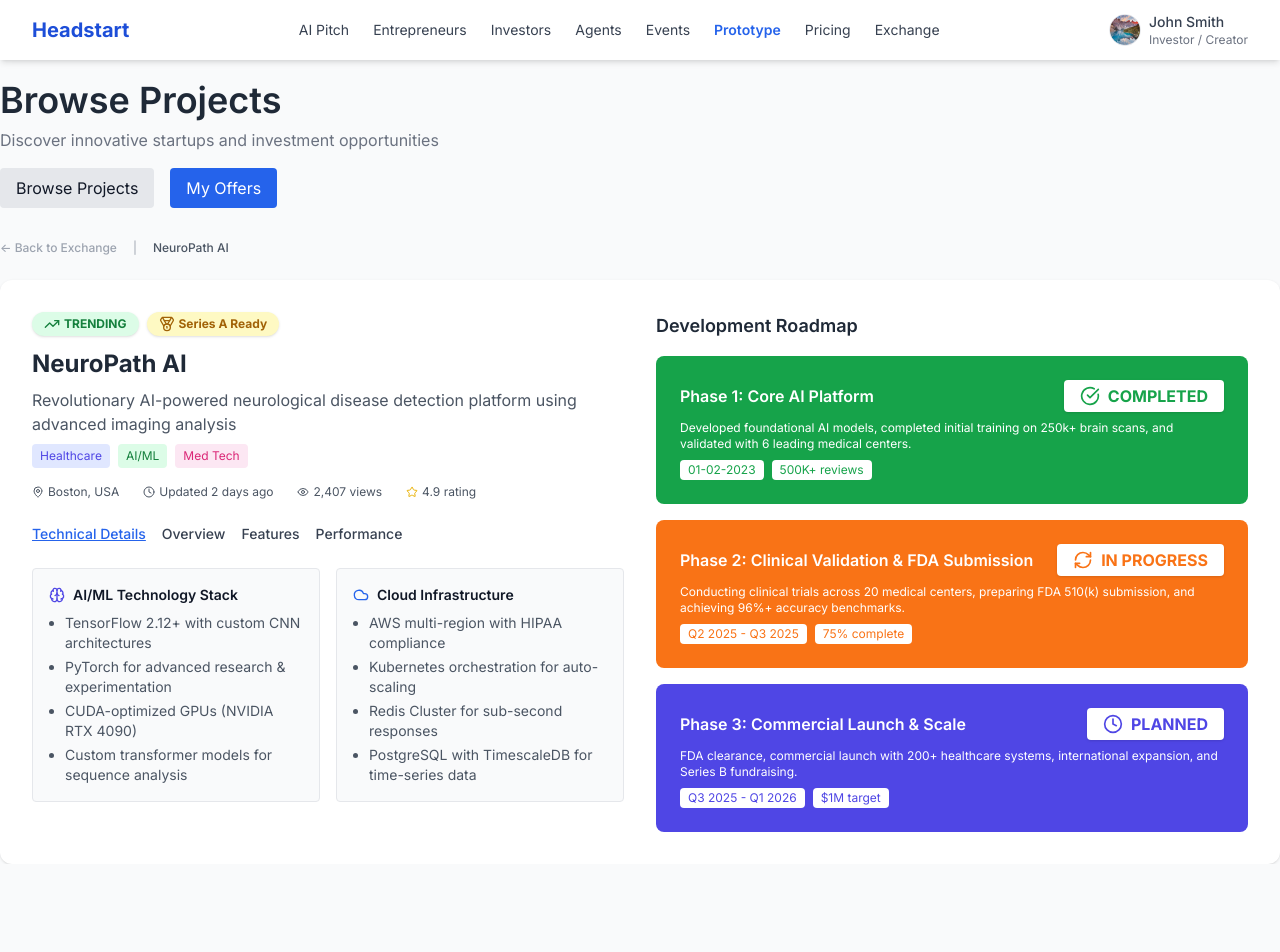
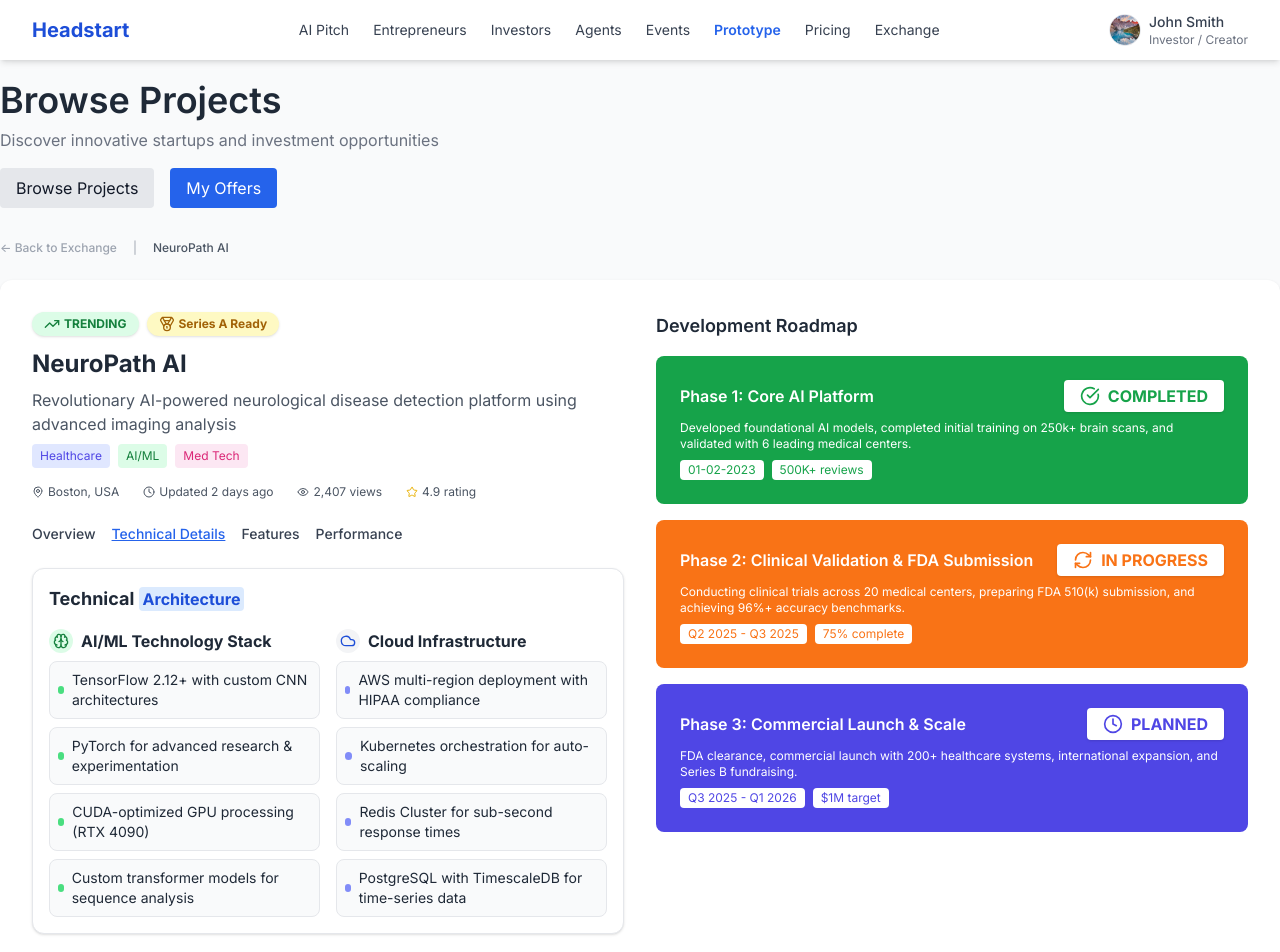
Before and after one commit to Shubham53Mishra/Acquirer, a React (Vite) app: page /#/productdetails in a window 1280 px wide. Shown: the top 952 px of the page. Before the commit the page ends 864 px from the top, so only its background shows below. Built offline with nearby package versions, Linux system fonts and the light colour scheme.

Commit message:
set the pages

```diff
--- a/src/pages/ProductDetails.jsx
+++ b/src/pages/ProductDetails.jsx
@@ -3,6 +3,8 @@ import OtherNavbar from '../components/layout/OtherNavbar';
 import { MapPin, Star, TrendingUp, Medal, Eye, Clock, Cloud, Brain, CheckCircle, RefreshCw } from 'lucide-react';
 
 const ProductDetails = () => {
+  const [activeTab, setActiveTab] = React.useState('Technical Details');
+
   return (
     <div className="min-h-screen bg-gray-50 w-full">
       <div className="mt-12">
@@ -54,32 +56,109 @@ const ProductDetails = () => {
               </div>
               {/* Sub Navigation Tabs */}
               <div className="flex flex-wrap gap-4 mt-2 mb-6 text-sm font-medium">
-                <span className="text-blue-600 underline cursor-pointer">Technical Details</span>
-                <span className="text-gray-700 cursor-pointer">Overview</span>
-                <span className="text-gray-700 cursor-pointer">Features</span>
-                <span className="text-gray-700 cursor-pointer">Performance</span>
+                <span
+                  className={`cursor-pointer ${activeTab === 'Overview' ? 'text-blue-600 underline' : 'text-gray-700'}`}
+                  onClick={() => setActiveTab('Overview')}
+                >
+                  Overview
+                </span>
+                <span
+                  className={`cursor-pointer ${activeTab === 'Technical Details' ? 'text-blue-600 underline' : 'text-gray-700'}`}
+                  onClick={() => setActiveTab('Technical Details')}
+                >
+                  Technical Details
+                </span>
+                <span
+                  className={`cursor-pointer ${activeTab === 'Features' ? 'text-blue-600 underline' : 'text-gray-700'}`}
+                  onClick={() => setActiveTab('Features')}
+                >
+                  Features
+                </span>
+                <span
+                  className={`cursor-pointer ${activeTab === 'Performance' ? 'text-blue-600 underline' : 'text-gray-700'}`}
+                  onClick={() => setActiveTab('Performance')}
+                >
+                  Performance
+                </span>
               </div>
-              {/* Technical Architecture */}
-              <div className="grid grid-cols-1 md:grid-cols-2 gap-4 text-sm">
-                <div className="bg-gray-50 border rounded p-4">
-                  <h4 className="font-semibold mb-2 flex items-center gap-2"><Brain className="w-4 h-4 text-indigo-600" /> AI/ML Technology Stack</h4>
-                  <ul className="list-disc ml-4 text-gray-600 space-y-1">
-                    <li>TensorFlow 2.12+ with custom CNN architectures</li>
-                    <li>PyTorch for advanced research & experimentation</li>
-                    <li>CUDA-optimized GPUs (NVIDIA RTX 4090)</li>
-                    <li>Custom transformer models for sequence analysis</li>
-                  </ul>
+              {/* Tab Content */}
+              {activeTab === 'Overview' && (
+                <div className="bg-white border rounded-xl shadow p-6 mt-2">
+                  <h3 className="font-bold text-lg mb-4 text-gray-800">Overview</h3>
+                  <p className="text-gray-700 text-base">This is the overview section. Add your overview content here.</p>
                 </div>
-                <div className="bg-gray-50 border rounded p-4">
-                  <h4 className="font-semibold mb-2 flex items-center gap-2"><Cloud className="w-4 h-4 text-blue-600" /> Cloud Infrastructure</h4>
-                  <ul className="list-disc ml-4 text-gray-600 space-y-1">
-                    <li>AWS multi-region with HIPAA compliance</li>
-                    <li>Kubernetes orchestration for auto-scaling</li>
-                    <li>Redis Cluster for sub-second responses</li>
-                    <li>PostgreSQL with TimescaleDB for time-series data</li>
-                  </ul>
+              )}
+              {activeTab === 'Technical Details' && (
+                <div className="bg-white border rounded-xl shadow p-4 mt-2">
+                  <h3 className="font-bold text-lg mb-4 text-gray-800">
+                    Technical <span className="bg-blue-100 text-blue-700 px-1 py-0.5 rounded text-base">Architecture</span>
+                  </h3>
+                  <div className="grid grid-cols-1 md:grid-cols-2 gap-4">
+                    {/* AI/ML Technology Stack */}
+                    <div>
+                      <div className="flex items-center gap-2 mb-2">
+                        <span className="bg-green-100 text-green-700 rounded-full p-1"><Brain className="w-4 h-4" /></span>
+                        <span className="font-bold text-base text-gray-800">AI/ML Technology Stack</span>
+                      </div>
+                      <div className="flex flex-col gap-2">
+                        <div className="bg-gray-50 rounded-lg border px-2 py-2 flex items-center gap-2">
+                          <span className="w-2 h-2 bg-green-400 rounded-full inline-block"></span>
+                          <span className="text-gray-800 text-sm">TensorFlow 2.12+ with custom CNN architectures</span>
+                        </div>
+                        <div className="bg-gray-50 rounded-lg border px-2 py-2 flex items-center gap-2">
+                          <span className="w-2 h-2 bg-green-400 rounded-full inline-block"></span>
+                          <span className="text-gray-800 text-sm">PyTorch for advanced research & experimentation</span>
+                        </div>
+                        <div className="bg-gray-50 rounded-lg border px-2 py-2 flex items-center gap-2">
+                          <span className="w-2 h-2 bg-green-400 rounded-full inline-block"></span>
+                          <span className="text-gray-800 text-sm">CUDA-optimized GPU processing (RTX 4090)</span>
+                        </div>
+                        <div className="bg-gray-50 rounded-lg border px-2 py-2 flex items-center gap-2">
+                          <span className="w-2 h-2 bg-green-400 rounded-full inline-block"></span>
+                          <span className="text-gray-800 text-sm">Custom transformer models for sequence analysis</span>
+                        </div>
+                      </div>
+                    </div>
+                    {/* Cloud Infrastructure */}
+                    <div>
+                      <div className="flex items-center gap-2 mb-2">
+                        <span className="bg-gray-100 text-blue-700 rounded-full p-1"><Cloud className="w-4 h-4" /></span>
+                        <span className="font-bold text-base text-gray-800">Cloud Infrastructure</span>
+                      </div>
+                      <div className="flex flex-col gap-2">
+                        <div className="bg-gray-50 rounded-lg border px-2 py-2 flex items-center gap-2">
+                          <span className="w-2 h-2 bg-indigo-400 rounded-full inline-block"></span>
+                          <span className="text-gray-800 text-sm">AWS multi-region deployment with HIPAA compliance</span>
+                        </div>
+                        <div className="bg-gray-50 rounded-lg border px-2 py-2 flex items-center gap-2">
+                          <span className="w-2 h-2 bg-indigo-400 rounded-full inline-block"></span>
+                          <span className="text-gray-800 text-sm">Kubernetes orchestration for auto-scaling</span>
+                        </div>
+                        <div className="bg-gray-50 rounded-lg border px-2 py-2 flex items-center gap-2">
+                          <span className="w-2 h-2 bg-indigo-400 rounded-full inline-block"></span>
+                          <span className="text-gray-800 text-sm">Redis Cluster for sub-second response times</span>
+                        </div>
+                        <div className="bg-gray-50 rounded-lg border px-2 py-2 flex items-center gap-2">
+                          <span className="w-2 h-2 bg-indigo-400 rounded-full inline-block"></span>
+                          <span className="text-gray-800 text-sm">PostgreSQL with TimescaleDB for time-series data</span>
+                        </div>
+                      </div>
+                    </div>
+                  </div>
                 </div>
-              </div>
+              )}
+              {activeTab === 'Features' && (
+                <div className="bg-white border rounded-xl shadow p-6 mt-2">
+                  <h3 className="font-bold text-lg mb-4 text-gray-800">Features</h3>
+                  <p className="text-gray-700 text-base">This is the features section. Add your features content here.</p>
+                </div>
+              )}
+              {activeTab === 'Performance' && (
+                <div className="bg-white border rounded-xl shadow p-6 mt-2">
+                  <h3 className="font-bold text-lg mb-4 text-gray-800">Performance</h3>
+                  <p className="text-gray-700 text-base">This is the performance section. Add your performance content here.</p>
+                </div>
+              )}
             </div>
             {/* RIGHT: Development Roadmap */}
             <div>
```
